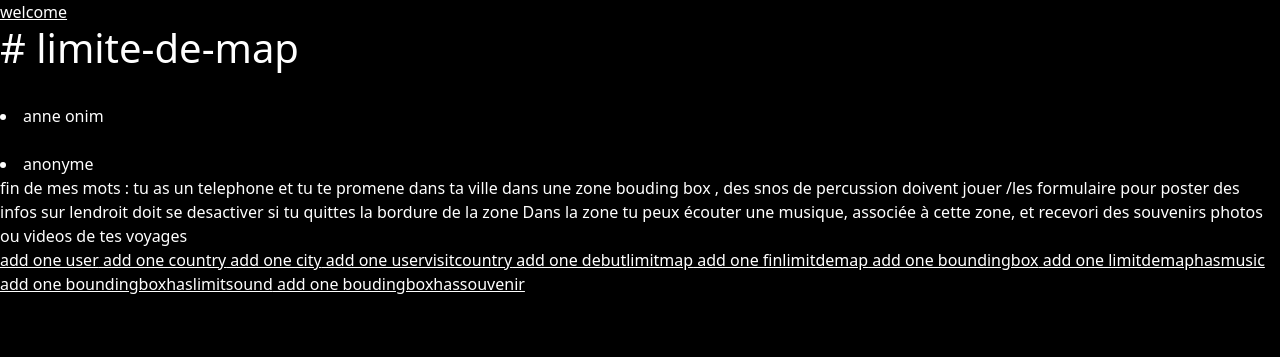
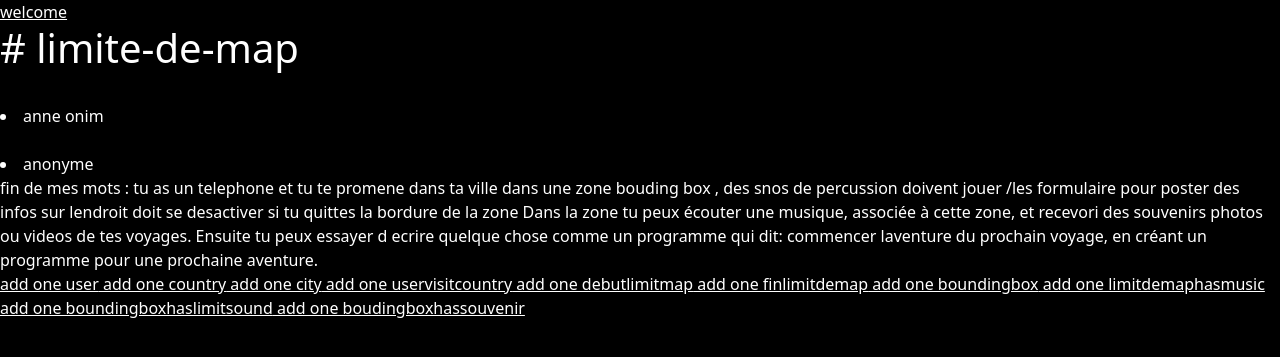
Before and after one commit to maridasi47500/limite-de-map, a Flask app: page / in a window 1280 px wide. Shown: the top 357 px of the page. Run offline with Flask 3, Linux system fonts and the light colour scheme; data comes from the database, SQL or seed files in the repository.

Commit message:
wow dljfghsfj

```diff
--- a/templates/hey.html
+++ b/templates/hey.html
@@ -10,7 +10,7 @@ debut de mes mots: bienvenue
 
 {% endfor %}
 fin de mes mots : tu as un telephone et tu te promene dans ta ville dans une zone bouding box , des snos de percussion doivent jouer /les formulaire pour poster des infos sur lendroit doit se desactiver si tu quittes la bordure de la zone
-Dans la zone tu peux écouter une musique, associée à cette zone, et recevori des souvenirs photos ou videos de tes voyages
+Dans la zone tu peux écouter une musique, associée à cette zone, et recevori des souvenirs photos ou videos de tes voyages. Ensuite tu peux essayer d ecrire quelque chose comme un programme qui dit: commencer laventure du prochain voyage, en créant un programme pour une prochaine aventure.
 {% endblock %}
 {% block liens %}
 <a href="/">welcome</a>
```
